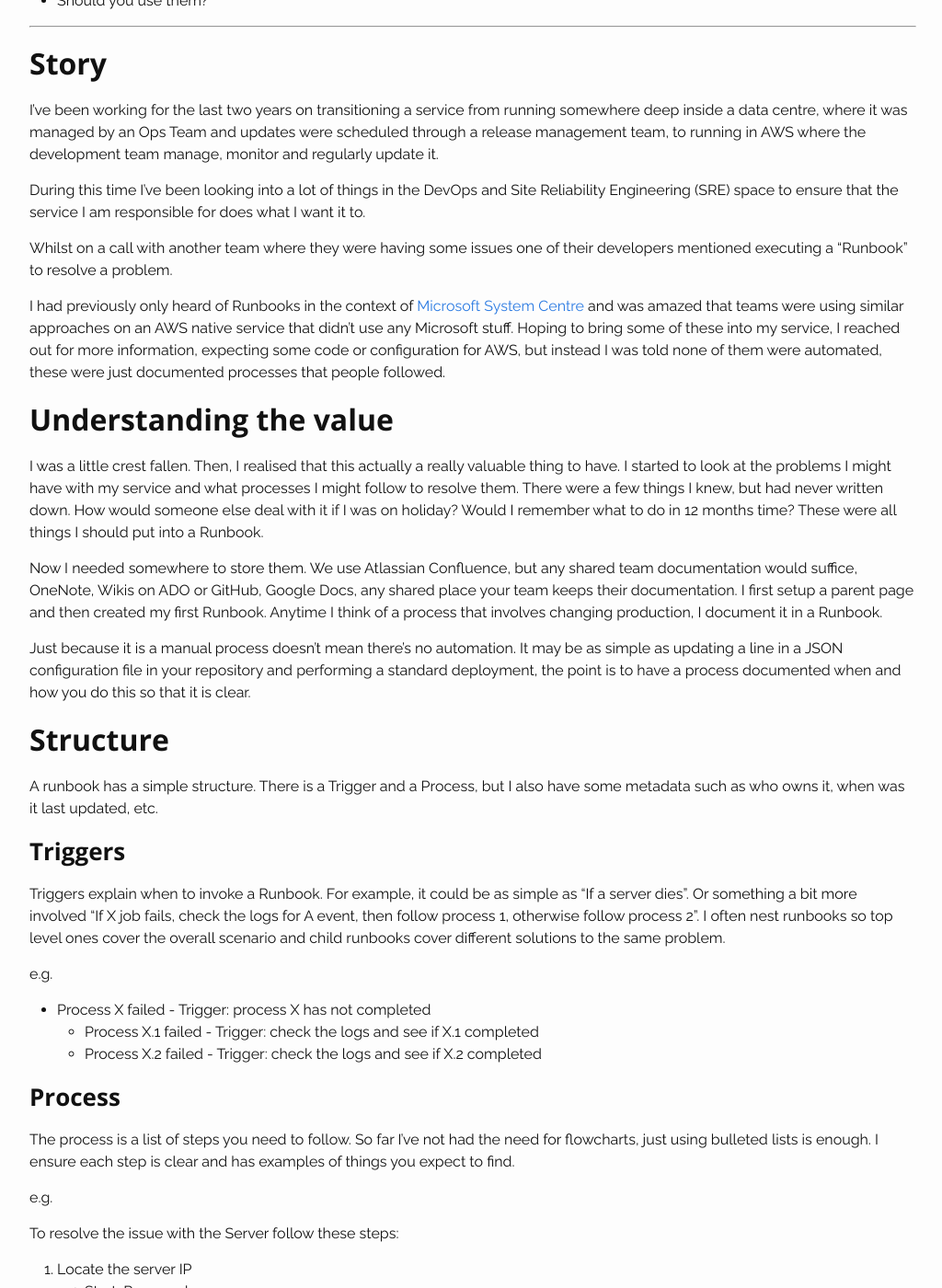
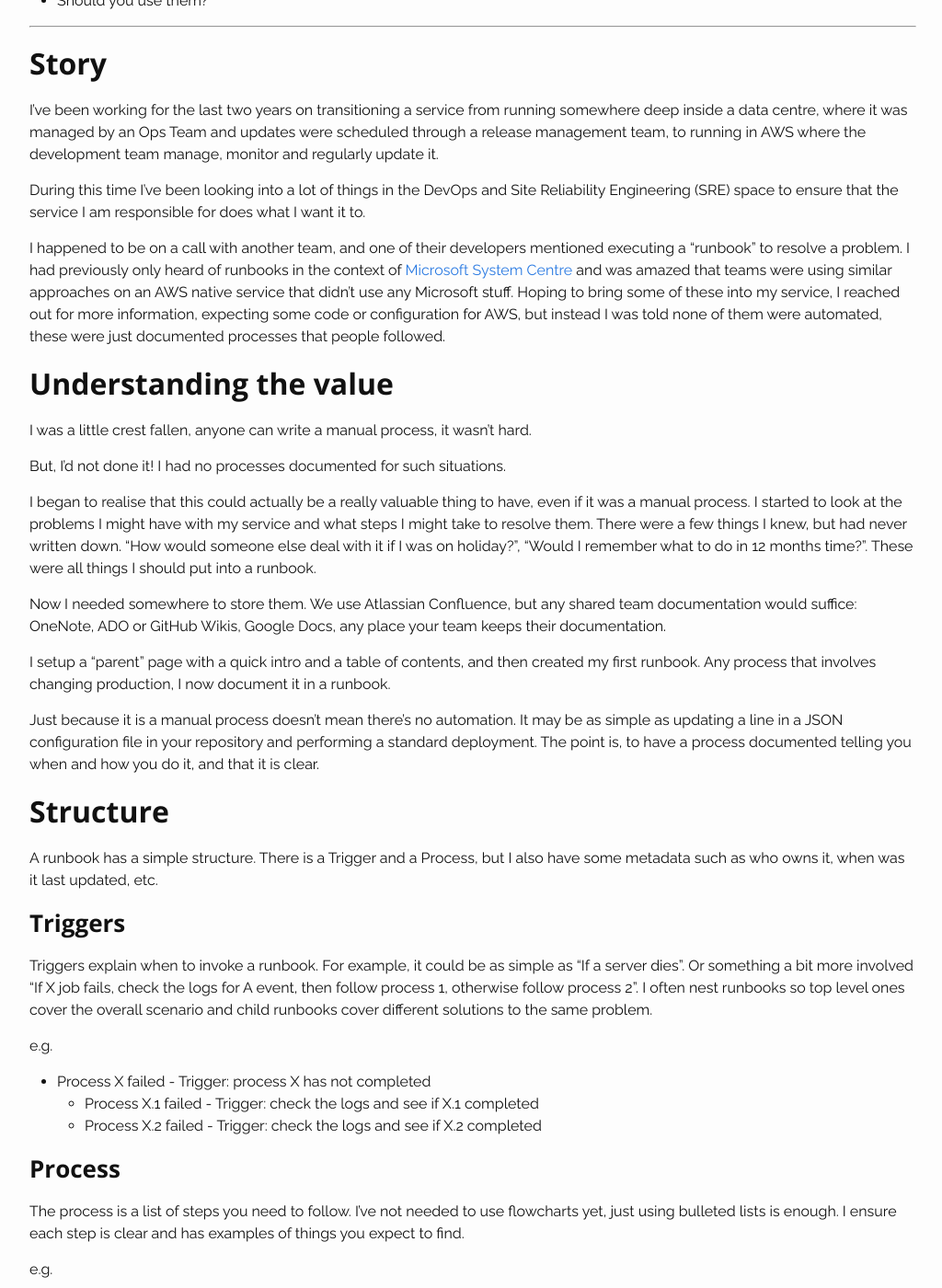
Before and after one commit to xdaDaveShaw/xdaDaveShaw.github.io, a Jekyll site: the page built from blog/_posts/2025-01-16-an-introduction-to-runbooks.md, in a window 1280 px wide and 1400 px high, scrolled down 468 px. Shown: the whole window at 92% size, without its empty margins (126-1150 px from the left). Built offline with Jekyll 4.4.1, drawn with Linux system fonts in a browser that asks for light colours; some of the changed text lies outside the part shown.

Commit message:
Reviewed Runbook draft

```diff
--- a/blog/_posts/2025-01-16-an-introduction-to-runbooks.md
+++ b/blog/_posts/2025-01-16-an-introduction-to-runbooks.md
@@ -32,11 +32,10 @@ During this time I've been looking into a lot of things in the DevOps and Site
 Reliability Engineering (SRE) space to ensure that the service I am responsible
 for does what I want it to.
 
-Whilst on a call with another team where they were having some issues one of their
-developers mentioned executing a "Runbook" to resolve a problem.
-
-I had previously only heard of Runbooks in the context of
-[Microsoft System Centre][system-centre] and was amazed that teams were using
+I happened to be on a call with another team, and one of their developers
+mentioned executing a "runbook" to resolve a problem. I had previously only
+heard of runbooks in the context of [Microsoft System Centre][system-centre]
+and was amazed that teams were using
 similar approaches on an AWS native service that didn't use any Microsoft stuff.
 Hoping to bring some of these into my service, I reached out for more information,
 expecting some code or configuration for AWS, but instead I was told none of them
@@ -44,23 +43,30 @@ were automated, these were just documented processes that people followed.
 
 ## Understanding the value
 
-I was a little crest fallen. Then, I realised that this actually a really valuable
-thing to have. I started to look at the problems I might have with my service and
-what processes I might follow to resolve them. There were a few things I knew,
-but had never written down. How would someone else deal with it if I was on holiday?
-Would I remember what to do in 12 months time? These were all things I should put
-into a Runbook.
+I was a little crest fallen, anyone can write a manual process, it wasn't hard.
+
+But, I'd not done it! I had no processes documented for such situations.
+
+I began to realise that this could actually be a really valuable thing to have,
+even if it was a manual process.
+I started to look at the problems I might have with my service and
+what steps I might take to resolve them. There were a few things I knew,
+but had never written down. "How would someone else deal with it if I was on holiday?",
+"Would I remember what to do in 12 months time?". These were all things I should put
+into a runbook.
 
 Now I needed somewhere to store them. We use Atlassian Confluence, but any shared
-team documentation would suffice, OneNote, Wikis on ADO or GitHub, Google Docs,
-any shared place your team keeps their documentation. I first setup a parent page
-and then created my first Runbook. Anytime I think of a process that involves
-changing production, I document it in a Runbook.
+team documentation would suffice: OneNote, ADO or GitHub Wikis, Google Docs,
+any place your team keeps their documentation.
+
+I setup a "parent" page with a quick intro and a table of contents, and then created
+my first runbook. Any process that involves changing production, I now document it
+in a runbook.
 
 Just because it is a manual process doesn't mean there's no automation. It may
 be as simple as updating a line in a JSON configuration file in your repository and
-performing a standard deployment, the point is to have a process documented when
-and how you do this so that it is clear.
+performing a standard deployment. The point is, to have a process documented telling
+you when and how you do it, and that it is clear.
 
 ## Structure
 
@@ -69,7 +75,7 @@ some metadata such as who owns it, when was it last updated, etc.
 
 ### Triggers
 
-Triggers explain when to invoke a Runbook. For example, it could be as simple as
+Triggers explain when to invoke a runbook. For example, it could be as simple as
 "If a server dies". Or something a bit more involved "If X job fails, check the
 logs for A event, then follow process 1, otherwise follow process 2". I often nest
 runbooks so top level ones cover the overall scenario and child runbooks cover
@@ -83,8 +89,8 @@ e.g.
 
 ### Process
 
-The process is a list of steps you need to follow. So far I've not had the need
-for flowcharts, just using bulleted lists is enough. I ensure each step is clear
+The process is a list of steps you need to follow. I've not needed to use flowcharts
+yet, just using bulleted lists is enough. I ensure each step is clear
 and has examples of things you expect to find.
 
 e.g.
@@ -101,7 +107,7 @@ To resolve the issue with the Server follow these steps:
 
 ## Types of runbooks
 
-There are two main types of Runbook I have created:
+There are two main types of runbook I have created:
 
 - Business as Usual (BAU)
 - There's a problem
@@ -134,7 +140,7 @@ Here are my best practices for runbooks.
 
 On a Friday afternoon, or that boring meeting you can't get out of, have a browse
 through and make sure they still make sense. When you write things you often do it from
-a position of understanding, and only in time, do you realise you have missed a vital
+a position of understanding, and only in time do you realise you have missed a vital
 instruction. "Reboot the server" may be a valid instruction, but if you are SSH'd
 into a Linux server, do you know the exact command to trigger an immediate reboot?
 
@@ -145,10 +151,11 @@ going to help you when you need it. If possible, test your process by following
 the steps, or better yet, have someone else follow it whilst you observe.
 
 However, sometimes you cannot test them if they require outside coordination.
+In these cases it is still better to have them than not (see "Prepare for the Worst").
 
 ### Prepare for the worst
 
-I have a number of Runbooks I have never run, for events that I hope never happen.
+I have a number of runbooks I have never run, for events that I hope never happen.
 These are for scenarios that are rare but would be a big problem if they triggered.
 By writing down the most likely steps needed to resolve the problem, I give myself
 a head start.
@@ -164,8 +171,8 @@ to create a runbook.
 Runbooks should be:
 
 - All in one place - don't have them all over the place, they should be easy to find.
-- All for the same purpose - runbooks are for production related processes, they
-don't explain how to setup a new laptop.
+- All for the same purpose - runbooks are for production related processes - they
+don't explain how you setup a new laptop.
 - Focused - Each runbook should be one trigger that explains if this need running,
 and a process that explains what to do. Create nested runbooks if needed.
 
```
